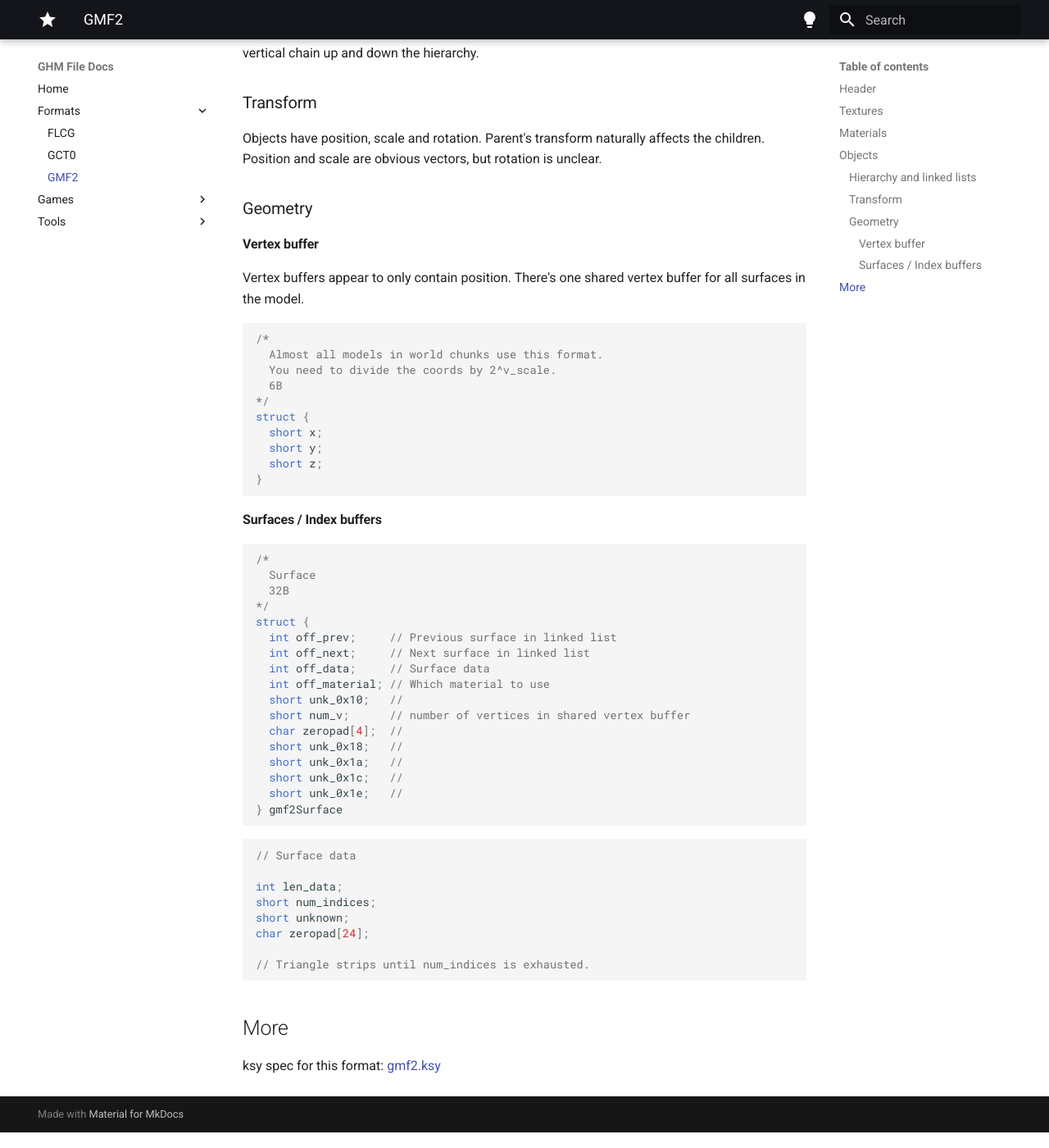
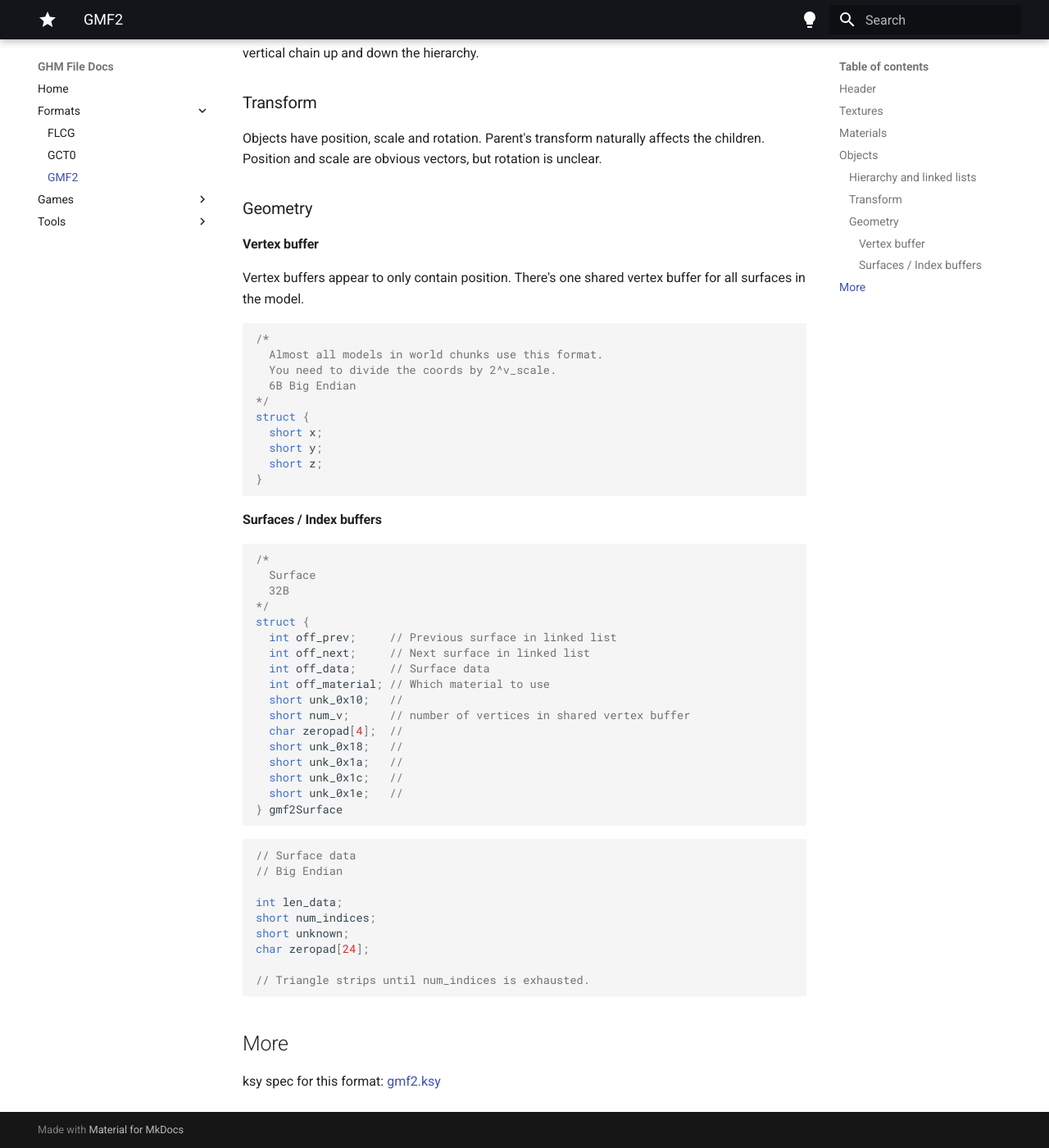
Before and after one commit to sevonj/nmh_reverse, an MkDocs documentation site: the page built from docs/formats/gmf2.md, in a window 1280 px wide and 1400 px high, scrolled down 2747 px. Shown: the whole window at 82% size. Built offline with MkDocs 1.6.1 and Material for MkDocs 9.7.7, drawn with Linux system fonts in a browser that asks for light colours; comment, search, counter and statistics services are not loaded.

Commit message:
gmf2.md be

````diff
--- a/docs/formats/gmf2.md
+++ b/docs/formats/gmf2.md
@@ -140,13 +140,14 @@ Objects have position, scale and rotation. Parent's transform naturally affects
 
 ### Geometry
 #### Vertex buffer
+
 Vertex buffers appear to only contain position. There's one shared vertex buffer for all surfaces in the model.
 
 ```cpp
 /*
   Almost all models in world chunks use this format.
   You need to divide the coords by 2^v_scale.
-  6B
+  6B Big Endian
 */
 struct {
   short x;
@@ -178,6 +179,7 @@ struct {
 
 ```cpp
 // Surface data
+// Big Endian
 
 int len_data;
 short num_indices;
````
